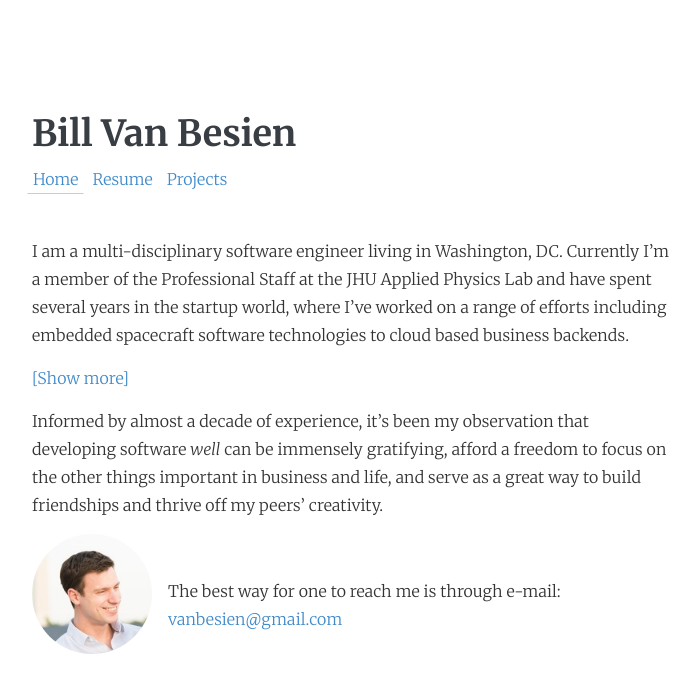
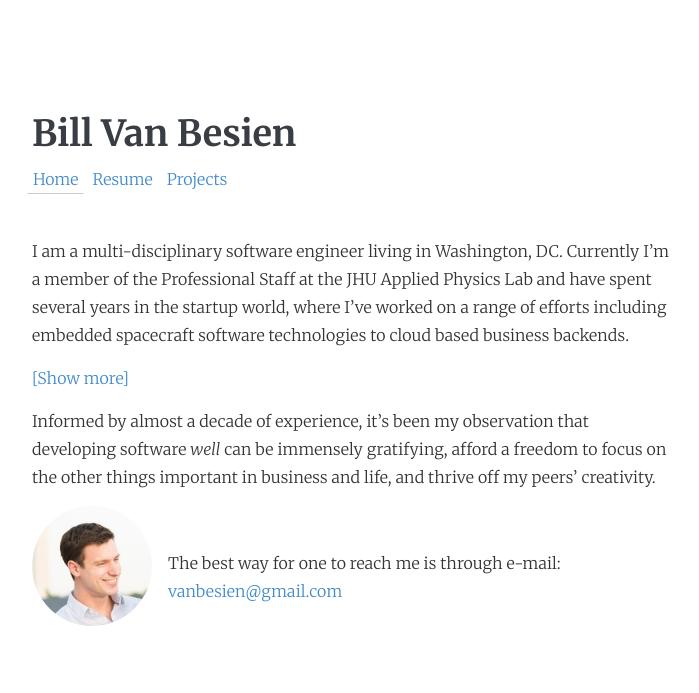
Before and after one commit to billvb/billvb.github.io, a Jekyll site: the page built from index.md, in a window 1280 px wide. Shown: the top 693 px of the page, without its empty margins (38-737 px from the left). Built offline with Jekyll 4.4.1, drawn with Linux system fonts in a browser that asks for light colours; nearby versions of some CDN libraries.

Commit message:
Update index.md

```diff
--- a/index.md
+++ b/index.md
@@ -21,7 +21,7 @@ Spending time in the startup world and at the Applied Physics Lab has allowed me
 
 <a id="read_more_link" href="#">[Show more]</a>
 
-Informed by almost a decade of experience, it's been my observation that developing software *well* can be immensely gratifying, afford a freedom to focus on the other things important in business and life, and serve as a great way to build friendships and thrive off my peers' creativity.
+Informed by almost a decade of experience, it's been my observation that developing software *well* can be immensely gratifying, afford a freedom to focus on the other things important in business and life, and thrive off my peers' creativity.
 
 <img id="my-photo" src="/resources/images/BB-10.jpg" />
 
```
